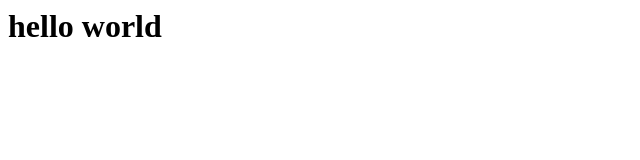
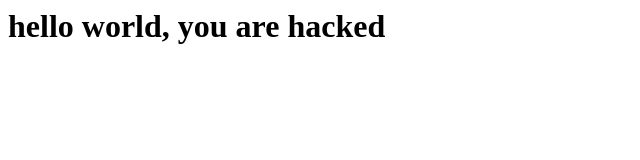
Before and after one commit to muradx0/blog, a plain HTML site: page index.html in a window 1280 px wide. Shown: the whole page, without its empty margins (0-640 px from the left). Drawn offline with Linux system fonts and the light colour scheme.

Commit message:
Update index.html

```diff
--- a/index.html
+++ b/index.html
@@ -1 +1 @@
-<h1>hello world</h1>
+<h1>hello world, you are hacked </h1>
```
